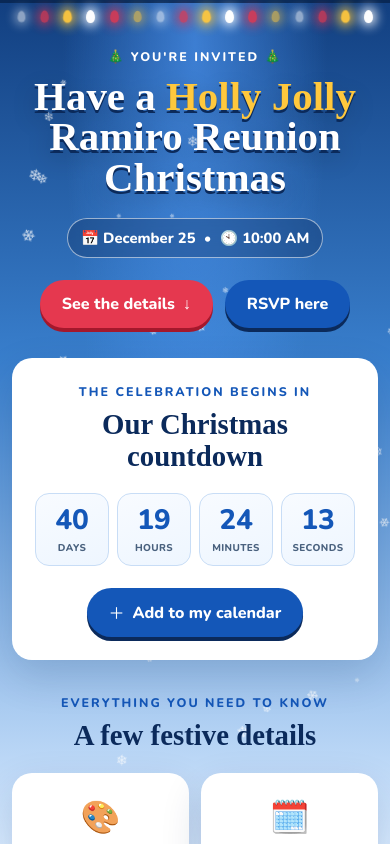
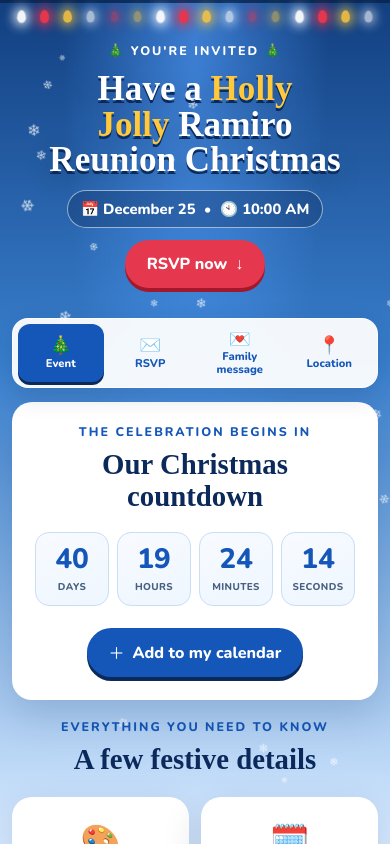
Before and after one commit to Gimmickerist/RamiroInvitation, a React (Vite) app: page / in a window 390 px wide. Shown: the top 844 px of the page. Built offline with nearby package versions, Linux system fonts and the light colour scheme; no server answers; a web font is replaced by a local one.

Commit message:
chore: compartamentalized each section

```diff
--- a/src/App.css
+++ b/src/App.css
@@ -66,23 +66,15 @@
 
 .hero {
   display: grid;
-  min-height: clamp(350px, 45vw, 480px);
+  min-height: clamp(210px, 27vw, 290px);
   place-items: center;
-  padding: 36px 20px 56px;
+  padding: 24px 20px 36px;
   color: #fff;
   text-align: center;
 }
 
 .hero-content {
-  width: min(100%, 800px);
-}
-
-.hero-actions {
-  display: flex;
-  flex-wrap: wrap;
-  justify-content: center;
-  gap: 12px;
-  margin-top: 12px;
+  width: min(100%, 900px);
 }
 
 .eyebrow,
@@ -95,10 +87,11 @@
 }
 
 .hero h1 {
-  margin: 0 0 20px;
+  max-width: 860px;
+  margin: 0 auto 12px;
   font-family: var(--heading);
-  font-size: clamp(2.5rem, 7.2vw, 5rem);
-  line-height: 0.99;
+  font-size: clamp(2.25rem, 5.2vw, 4rem);
+  line-height: 1.02;
   text-wrap: balance;
   text-shadow: 0 3px 0 var(--blue-900), 0 8px 26px rgba(0, 0, 0, 0.24);
 }
@@ -109,8 +102,8 @@
 
 .date-pill {
   display: table;
-  margin: 0 auto 22px;
-  padding: 9px 18px;
+  margin: 0 auto 16px;
+  padding: 7px 16px;
   border: 1px solid rgba(255, 255, 255, 0.55);
   border-radius: 999px;
   background: rgba(8, 35, 75, 0.28);
@@ -162,6 +155,65 @@
   background: var(--blue-900);
 }
 
+.section-tabs {
+  position: sticky;
+  top: 10px;
+  z-index: 3;
+  display: grid;
+  grid-template-columns: repeat(4, minmax(0, 1fr));
+  gap: 8px;
+  width: min(100%, 800px);
+  margin: 0 auto 18px;
+  padding: 8px;
+  border: 1px solid rgba(255, 255, 255, 0.75);
+  border-radius: 20px;
+  background: rgba(255, 255, 255, 0.94);
+  box-shadow: 0 8px 24px rgba(7, 37, 82, 0.16);
+  backdrop-filter: blur(12px);
+}
+
+.section-tab {
+  display: flex;
+  min-width: 0;
+  min-height: 54px;
+  align-items: center;
+  justify-content: center;
+  gap: 8px;
+  padding: 10px 12px;
+  border: 0;
+  border-radius: 14px;
+  background: transparent;
+  color: var(--blue-700);
+  cursor: pointer;
+  font: 800 0.95rem var(--body);
+  transition: background 160ms ease, color 160ms ease, transform 160ms ease;
+}
+
+.section-tab:hover {
+  background: var(--blue-50);
+}
+
+.section-tab[aria-selected='true'] {
+  background: var(--blue-700);
+  color: #fff;
+  box-shadow: 0 3px 0 var(--blue-900);
+}
+
+.section-tab:focus-visible,
+.invitation-panel:focus-visible {
+  outline: 3px solid var(--gold);
+  outline-offset: 3px;
+}
+
+.section-tab > span:first-child {
+  font-size: 1.15rem;
+}
+
+.invitation-panel {
+  min-height: 360px;
+  scroll-margin-top: 96px;
+}
+
 .card {
   position: relative;
   z-index: 1;
@@ -195,9 +247,9 @@
 }
 
 .countdown {
-  width: min(100%, 760px);
-  margin: -24px auto 42px;
-  padding-top: clamp(24px, 4vw, 36px);
+  width: min(100%, 920px);
+  margin: 0 auto 24px;
+  padding-top: clamp(20px, 3vw, 28px);
 }
 
 .countdown .section-heading {
@@ -206,7 +258,7 @@
 
 .rsvp {
   width: min(100%, 760px);
-  margin: 0 auto 42px;
+  margin: 0 auto 24px;
   text-align: left;
 }
 
@@ -319,7 +371,7 @@
 }
 
 .details-section {
-  margin-bottom: 42px;
+  margin-bottom: 24px;
   scroll-margin-top: 24px;
 }
 
@@ -364,10 +416,10 @@
 }
 
 .welcome {
-  width: min(100%, 850px);
+  width: min(100%, 920px);
   margin-right: auto;
   margin-left: auto;
-  padding: clamp(28px, 6vw, 56px);
+  padding: clamp(24px, 4vw, 40px);
   background:
     radial-gradient(ellipse at top, rgba(255, 200, 61, 0.16), transparent 58%),
     var(--white);
@@ -400,6 +452,8 @@
 
 .directions {
   overflow: hidden;
+  width: min(100%, 1040px);
+  margin: 0 auto 24px;
 }
 
 .directions-layout {
@@ -442,7 +496,7 @@
 
 .map-frame {
   width: 100%;
-  aspect-ratio: 4 / 3;
+  aspect-ratio: 16 / 10;
   overflow: hidden;
   border-radius: 18px;
   background: var(--blue-50);
@@ -462,7 +516,7 @@ footer {
   align-items: center;
   justify-content: center;
   gap: 8px 12px;
-  padding: 12px 8px 4px;
+  padding: 8px 8px 4px;
   color: rgba(8, 35, 75, 0.82);
   text-align: center;
 }
@@ -485,11 +539,15 @@ footer span {
   }
 
   .hero {
-    min-height: 390px;
+    min-height: 230px;
   }
 
   .grid {
     grid-template-columns: repeat(2, minmax(0, 1fr));
+  }
+
+  .directions-layout {
+    grid-template-columns: minmax(0, 0.8fr) minmax(0, 1.2fr);
   }
 }
 
@@ -514,17 +572,44 @@ footer span {
   }
 
   .hero {
-    min-height: 340px;
-    padding: 28px 4px 48px;
+    min-height: 210px;
+    padding: 22px 4px 30px;
   }
 
   .hero h1 {
-    font-size: clamp(2.35rem, 10.5vw, 3.2rem);
+    font-size: clamp(2.1rem, 9vw, 3rem);
   }
 
   .date-pill {
-    padding: 8px 13px;
+    margin-bottom: 12px;
+    padding: 7px 13px;
     font-size: 0.92rem;
+  }
+
+  .section-tabs {
+    top: 6px;
+    gap: 4px;
+    margin-bottom: 14px;
+    padding: 5px;
+    border-radius: 16px;
+  }
+
+  .section-tab {
+    min-height: 54px;
+    flex-direction: column;
+    gap: 2px;
+    padding: 6px 3px;
+    border-radius: 12px;
+    font-size: 0.7rem;
+    line-height: 1.1;
+  }
+
+  .section-tab > span:first-child {
+    font-size: 1.1rem;
+  }
+
+  .invitation-panel {
+    min-height: 0;
   }
 
   .card {
@@ -533,8 +618,8 @@ footer span {
   }
 
   .countdown {
-    margin-top: -18px;
-    margin-bottom: 34px;
+    margin-top: 0;
+    margin-bottom: 18px;
   }
 
   .tile {
@@ -547,7 +632,7 @@ footer span {
   }
 
   .details-section {
-    margin-bottom: 34px;
+    margin-bottom: 18px;
   }
 
   .grid {
@@ -570,7 +655,7 @@ footer span {
   }
 
   .map-frame {
-    aspect-ratio: 1 / 0.82;
+    aspect-ratio: 16 / 10;
   }
 }
 
--- a/src/App.jsx
+++ b/src/App.jsx
@@ -1,4 +1,4 @@
-import { useEffect, useState } from 'react'
+import { useEffect, useRef, useState } from 'react'
 import './App.css'
 
 const RSVP_ENDPOINT = import.meta.env.VITE_RSVP_ENDPOINT?.trim()
@@ -6,6 +6,12 @@ const RSVP_ENDPOINT = import.meta.env.VITE_RSVP_ENDPOINT?.trim()
 const EVENT_MONTH = 11 // December (0-indexed)
 const EVENT_DAY = 25
 const EVENT_HOUR = 10
+const SECTIONS = [
+  { id: 'event', label: 'Event', icon: '🎄' },
+  { id: 'rsvp', label: 'RSVP', icon: '✉️' },
+  { id: 'family', label: 'Family message', icon: '💌' },
+  { id: 'location', label: 'Location', icon: '📍' },
+]
 const SNOWFLAKES = Array.from({ length: 40 }, (_, i) => ({
   id: i,
   left: (i * 37) % 100,
@@ -22,6 +28,14 @@ function getTarget() {
   const endOfDay = new Date(now.getFullYear(), EVENT_MONTH, EVENT_DAY, 23, 59, 59)
   if (now > endOfDay) t = new Date(now.getFullYear() + 1, EVENT_MONTH, EVENT_DAY, EVENT_HOUR, 0, 0)
   return t
+}
+
+function getSectionFromHash() {
+  const hash = window.location.hash.slice(1)
+  if (hash === 'rsvp') return 'rsvp'
+  if (hash === 'family' || hash === 'welcome-title') return 'family'
+  if (hash === 'location' || hash === 'directions-title') return 'location'
+  return 'event'
 }
 
 function useCountdown() {
@@ -103,6 +117,8 @@ function downloadCalendar() {
 
 function App() {
   const c = useCountdown()
+  const [activeSection, setActiveSection] = useState(getSectionFromHash)
+  const tabRefs = useRef([])
   const [rsvpName, setRsvpName] = useState('')
   const [attendingCount, setAttendingCount] = useState('1')
   const [rsvpStatus, setRsvpStatus] = useState('attending')
@@ -117,6 +133,23 @@ function App() {
     ['Minutes', c.minutes],
     ['Seconds', c.seconds],
   ]
+
+  const selectSection = (section) => {
+    setActiveSection(section)
+  }
+
+  const handleTabKeyDown = (event, currentIndex) => {
+    let nextIndex
+    if (event.key === 'ArrowRight') nextIndex = (currentIndex + 1) % SECTIONS.length
+    else if (event.key === 'ArrowLeft') nextIndex = (currentIndex - 1 + SECTIONS.length) % SECTIONS.length
+    else if (event.key === 'Home') nextIndex = 0
+    else if (event.key === 'End') nextIndex = SECTIONS.length - 1
+    else return
+
+    event.preventDefault()
+    tabRefs.current[nextIndex]?.focus()
+    selectSection(SECTIONS[nextIndex].id)
+  }
 
   const handleSubmit = async (event) => {
     event.preventDefault()
@@ -164,24 +197,45 @@ function App() {
         <div className="hero-content">
           <p className="eyebrow">🎄 You're Invited 🎄</p>
           <h1>
-            Have a <span className="holly">Holly Jolly</span>
-            <br />
-            Ramiro Reunion
-            <br />
-            Christmas
+            Have a <span className="holly">Holly Jolly</span> Ramiro Reunion Christmas
           </h1>
           <p className="date-pill">📅 December 25 &nbsp;•&nbsp; 🕙 10:00 AM</p>
-          <div className="hero-actions">
-            <a href="#details" className="btn">
-              See the details <span aria-hidden="true">↓</span>
-            </a>
-            <a href="#rsvp" className="btn btn-secondary">
-              RSVP here
-            </a>
-          </div>
+          <button className="btn hero-rsvp" onClick={() => selectSection('rsvp')}>
+            RSVP now <span aria-hidden="true">↓</span>
+          </button>
         </div>
       </header>
 
+      <nav className="section-tabs" role="tablist" aria-label="Invitation sections">
+        {SECTIONS.map(({ id, label, icon }, index) => (
+          <button
+            key={id}
+            ref={(element) => { tabRefs.current[index] = element }}
+            id={`tab-${id}`}
+            className="section-tab"
+            type="button"
+            role="tab"
+            aria-selected={activeSection === id}
+            aria-controls="invitation-panel"
+            tabIndex={activeSection === id ? 0 : -1}
+            onClick={() => selectSection(id)}
+            onKeyDown={(event) => handleTabKeyDown(event, index)}
+          >
+            <span aria-hidden="true">{icon}</span>
+            <span>{label}</span>
+          </button>
+        ))}
+      </nav>
+
+      <main
+        id="invitation-panel"
+        className="invitation-panel"
+        role="tabpanel"
+        aria-labelledby={`tab-${activeSection}`}
+        tabIndex={0}
+      >
+        {activeSection === 'event' && (
+          <>
             <section className="countdown card" aria-labelledby="countdown-title">
               <div className="section-heading">
                 <p className="section-kicker">The celebration begins in</p>
@@ -200,8 +254,7 @@ function App() {
               </button>
             </section>
 
-
-      <section id="details" className="details-section" aria-labelledby="details-title">
+            <section className="details-section" aria-labelledby="details-title">
               <div className="section-heading">
                 <p className="section-kicker">Everything you need to know</p>
                 <h2 id="details-title">A few festive details</h2>
@@ -229,7 +282,88 @@ function App() {
                 </article>
               </div>
             </section>
+          </>
+        )}
 
+        {activeSection === 'rsvp' && (
+          <section className="card rsvp" aria-labelledby="rsvp-title">
+            <div className="section-heading">
+              <p className="section-kicker">Let us know</p>
+              <h2 id="rsvp-title">RSVP</h2>
+            </div>
+            <form className="rsvp-form" onSubmit={handleSubmit}>
+              <label className="field">
+                <span>Name</span>
+                <input
+                  type="text"
+                  value={rsvpName}
+                  onChange={(event) => setRsvpName(event.target.value)}
+                  placeholder="Your name"
+                  required
+                />
+              </label>
+              <label className="field">
+                <span>How many will attend?</span>
+                <input
+                  type="number"
+                  min="1"
+                  max="20"
+                  value={attendingCount}
+                  onChange={(event) => setAttendingCount(event.target.value)}
+                  placeholder="1"
+                  required
+                />
+              </label>
+              <fieldset className="field rsvp-fieldset">
+                <legend>Will you be joining us?</legend>
+                <div className="rsvp-options">
+                  <label className="choice">
+                    <input
+                      type="radio"
+                      name="rsvp-status"
+                      checked={rsvpStatus === 'attending'}
+                      onChange={() => setRsvpStatus('attending')}
+                    />
+                    Yes
+                  </label>
+                  <label className="choice">
+                    <input
+                      type="radio"
+                      name="rsvp-status"
+                      checked={rsvpStatus === 'declined'}
+                      onChange={() => setRsvpStatus('declined')}
+                    />
+                    No
+                  </label>
+                </div>
+              </fieldset>
+              <label className="field">
+                <span>Message (optional)</span>
+                <textarea
+                  rows="4"
+                  value={rsvpNote}
+                  onChange={(event) => setRsvpNote(event.target.value)}
+                  placeholder="Add a note for the family"
+                />
+              </label>
+              <button type="submit" className="btn" disabled={submitting}>
+                {submitting ? 'Sending…' : 'Send RSVP'}
+              </button>
+              {submitted && (
+                <p className="success" role="status">
+                  Thanks! Your RSVP request was sent. The page cannot confirm Google’s response, so contact the family if you need confirmation.
+                </p>
+              )}
+              {submitError && (
+                <p className="rsvp-error" role="alert">
+                  {submitError}
+                </p>
+              )}
+            </form>
+          </section>
+        )}
+
+        {activeSection === 'family' && (
           <section className="card welcome" aria-labelledby="welcome-title">
             <div className="welcome-mark" aria-hidden="true">❝</div>
             <p className="section-kicker">A message from our family</p>
@@ -238,7 +372,9 @@ function App() {
               Maligayang pasko sa inyong lahat! Malugod naming ipagpapatuloy ang tradisyon ng pagkakaroon ng reunion tuwing ika 25 ng Disyembre. Kaya't inaanyayahan namin kayong lahat na makisaya sa aming Christmas Reunion. Huwag kalimutang magdala ng inyong mga regalo at maghanda para sa isang masayang pagtitipon kasama ang buong pamilya.
             </p>
           </section>
+        )}
 
+        {activeSection === 'location' && (
           <section className="card directions" aria-labelledby="directions-title">
             <div className="section-heading">
               <p className="section-kicker">We can't wait to see you</p>
@@ -269,97 +405,15 @@ function App() {
               </div>
             </div>
           </section>
+        )}
+      </main>
 
-      <section id="rsvp" className="card rsvp" aria-labelledby="rsvp-title">
-        <div className="section-heading">
-          <p className="section-kicker">Let us know</p>
-          <h2 id="rsvp-title">RSVP</h2>
-        </div>
-
-        <form className="rsvp-form" onSubmit={handleSubmit}>
-          <label className="field">
-            <span>Name</span>
-            <input
-              type="text"
-              value={rsvpName}
-              onChange={(event) => setRsvpName(event.target.value)}
-              placeholder="Your name"
-              required
-            />
-          </label>
-
-          <label className="field">
-            <span>How many will attend?</span>
-            <input
-              type="number"
-              min="1"
-              max="20"
-              value={attendingCount}
-              onChange={(event) => setAttendingCount(event.target.value)}
-              placeholder="1"
-              required
-            />
-          </label>
-
-          <div className="field">
-            <span>Will you be joining us?</span>
-            <div className="rsvp-options">
-              <label className="choice">
-                <input
-                  type="radio"
-                  name="rsvp-status"
-                  checked={rsvpStatus === 'attending'}
-                  onChange={() => setRsvpStatus('attending')}
-                />
-                Yes
-              </label>
-
-              <label className="choice">
-                <input
-                  type="radio"
-                  name="rsvp-status"
-                  checked={rsvpStatus === 'declined'}
-                  onChange={() => setRsvpStatus('declined')}
-                />
-                No
-              </label>
-            </div>
-          </div>
-
-          <label className="field">
-            <span>Message (optional)</span>
-            <textarea
-              rows="4"
-              value={rsvpNote}
-              onChange={(event) => setRsvpNote(event.target.value)}
-              placeholder="Add a note for the family"
-            />
-          </label>
-
-          <button type="submit" className="btn" disabled={submitting}>
-            {submitting ? 'Sending…' : 'Send RSVP'}
-          </button>
-
-          {submitted && (
-            <p className="success" role="status">
-              Thanks! Your RSVP request was sent. The page cannot confirm Google’s response, so contact the family if you need confirmation.
-            </p>
-          )}
-          {submitError && (
-            <p className="rsvp-error" role="alert">
-              {submitError}
-            </p>
-          )}
-        </form>
-      </section>
       <footer>
         <span aria-hidden="true">✦</span>
         <p>Made with love for the holidays</p>
         <strong>From the Ramiro Family</strong>
         <span aria-hidden="true">✦</span>
       </footer>
-
-
     </div>
   )
 }
```
Lines whose indentation alone changed are shown as unchanged.
